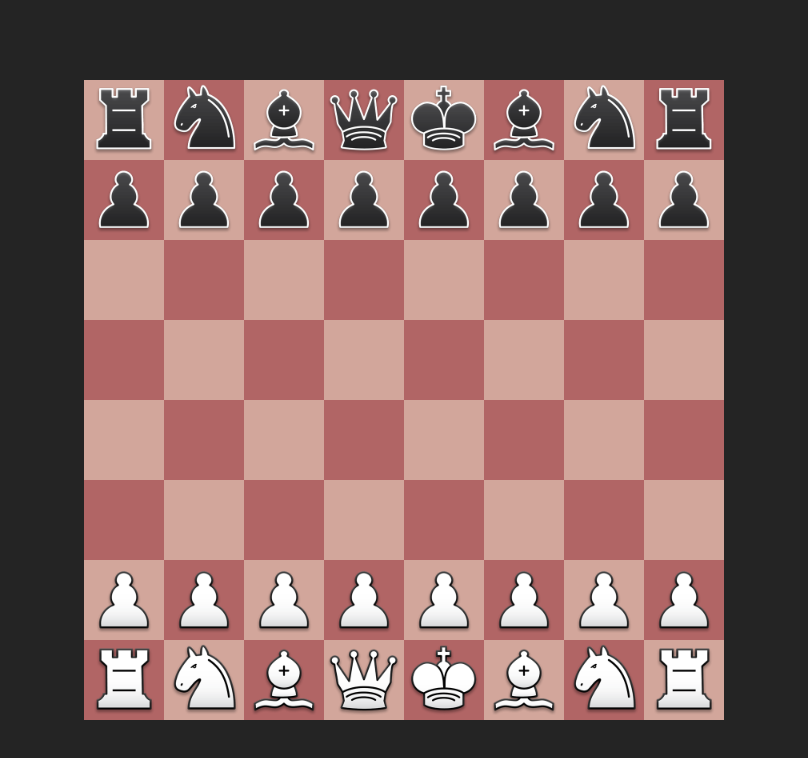
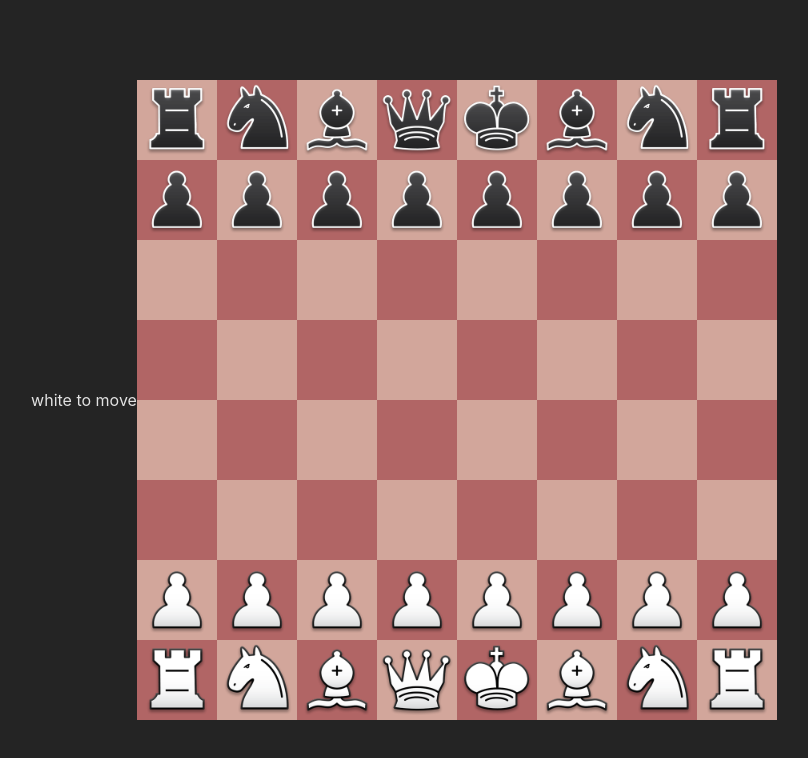
Before and after one commit to gerwld/chess_game, a React (Vite) app: page / in a window 1280 px wide. Shown: the top 758 px of the page, without its empty margins (236-1044 px from the left). Built offline with nearby package versions, Linux system fonts and the light colour scheme.

Commit message:
Added Player obj, deselect & swapPlayer

```diff
--- a/src/App.tsx
+++ b/src/App.tsx
@@ -2,9 +2,14 @@ import { useEffect, useState } from "react"
 import BoardComponent from "./compontents/BoardComponent"
 import { Board } from "./models/Board";
 import { Square } from "./models/Square";
+import { Player } from "./models/Player";
+import { COLORS } from "./models/Colors";
 
 function App() {
   const [board, setBoard] = useState(new Board());
+  const [wPlayer, setWPlayer] = useState(new Player(COLORS.WHITE));
+  const [bPlayer, setBPlayer] = useState(new Player(COLORS.BLACK));
+  const [currentPlayer, setCurrentPlayer] = useState<Player | null>(null);
 
   function restart() {
     const newBoard = new Board();
@@ -13,13 +18,18 @@ function App() {
     setBoard(newBoard);
   }
 
+  function swapPlayer() {
+    setCurrentPlayer(currentPlayer.color === COLORS.WHITE ? bPlayer : wPlayer)
+  }
+
   useEffect(() => {
+    setCurrentPlayer(wPlayer)
     restart();
   }, [])
 
   return (
     <div className="app">
-      <BoardComponent board={board} setBoard={setBoard} />
+      <BoardComponent board={board} setBoard={setBoard} currentPlayer={currentPlayer} swapPlayer={swapPlayer} />
     </div>
   )
 }
--- a/src/compontents/BoardComponent.tsx
+++ b/src/compontents/BoardComponent.tsx
@@ -2,25 +2,30 @@ import * as React from 'react'
 import { Board } from "../models/Board"
 import SquareComponent from "./SquareComponent"
 import { Square } from '../models/Square'
+import { Player } from '../models/Player'
+import { COLORS } from '../models/Colors'
 
 interface BoardProps {
     board: Board,
+    currentPlayer: Player | null
     setBoard: (board: Board) => void
+    swapPlayer: () => void
 }
 
-const BoardComponent: React.FC<BoardProps> = ({ board, setBoard }) => {
+const BoardComponent: React.FC<BoardProps> = ({ board, setBoard, swapPlayer, currentPlayer }) => {
     const [selectedSquare, setSelectedSquare] = React.useState<Square | null>(null);
 
     function click(square: Square) {
+        // своп фігури на нове місце якщо це можливо
         if (selectedSquare && selectedSquare !== square && selectedSquare.figure?.canMove(square)) {
             selectedSquare.moveFigure(square)
+            swapPlayer()
             setSelectedSquare(null);
         }
-        else if (square?.y === selectedSquare?.y && square?.x === selectedSquare?.x) {
-            setSelectedSquare(null)
-        }
-        else if (square.figure)
+        // Інакше анселлект або виділеня
+        else if (square.figure && square.figure.color == currentPlayer.color)
             setSelectedSquare(square);
+        else setSelectedSquare(null)
 
     }
 
@@ -39,6 +44,8 @@ const BoardComponent: React.FC<BoardProps> = ({ board, setBoard }) => {
     }, [selectedSquare])
 
     return (
+        <>
+            <span>{currentPlayer?.color} to move</span>
             <div className='board'>
                 {board.squares.map((row, index) =>
                     <React.Fragment key={index}>
@@ -52,7 +59,7 @@ const BoardComponent: React.FC<BoardProps> = ({ board, setBoard }) => {
                                 selected={square.x === selectedSquare?.x && square.y === selectedSquare?.y} />)}
                     </React.Fragment>)}
             </div>
-
+        </>
 
     )
 }
--- a/src/models/Player.ts
+++ b/src/models/Player.ts
@@ -0,0 +1,9 @@
+import { COLORS } from "./Colors";
+
+export class Player {
+    color: COLORS
+    constructor(color: COLORS) {
+        this.color = color;
+    }
+
+}
--- a/src/models/figures/King.ts
+++ b/src/models/figures/King.ts
@@ -11,10 +11,19 @@ export class King extends Figure {
         this.name = FigureNames.KING
     }
 
+    canKingMove(target: Square): boolean {
+        const absX = Math.abs(target.x - this.square.x)
+        const absY = Math.abs(target.y - this.square.y)
+        if (absX <= 1 && absY <= 1)
+            return true
+    }
+
     canMove(target: Square): boolean {
         if (!super.canMove(target)) {
             return false;
         }
-        return true;
+        if (this.canKingMove(target))
+            return true
+        return false;
     }
 }
```
Lines whose indentation alone changed are shown as unchanged.
